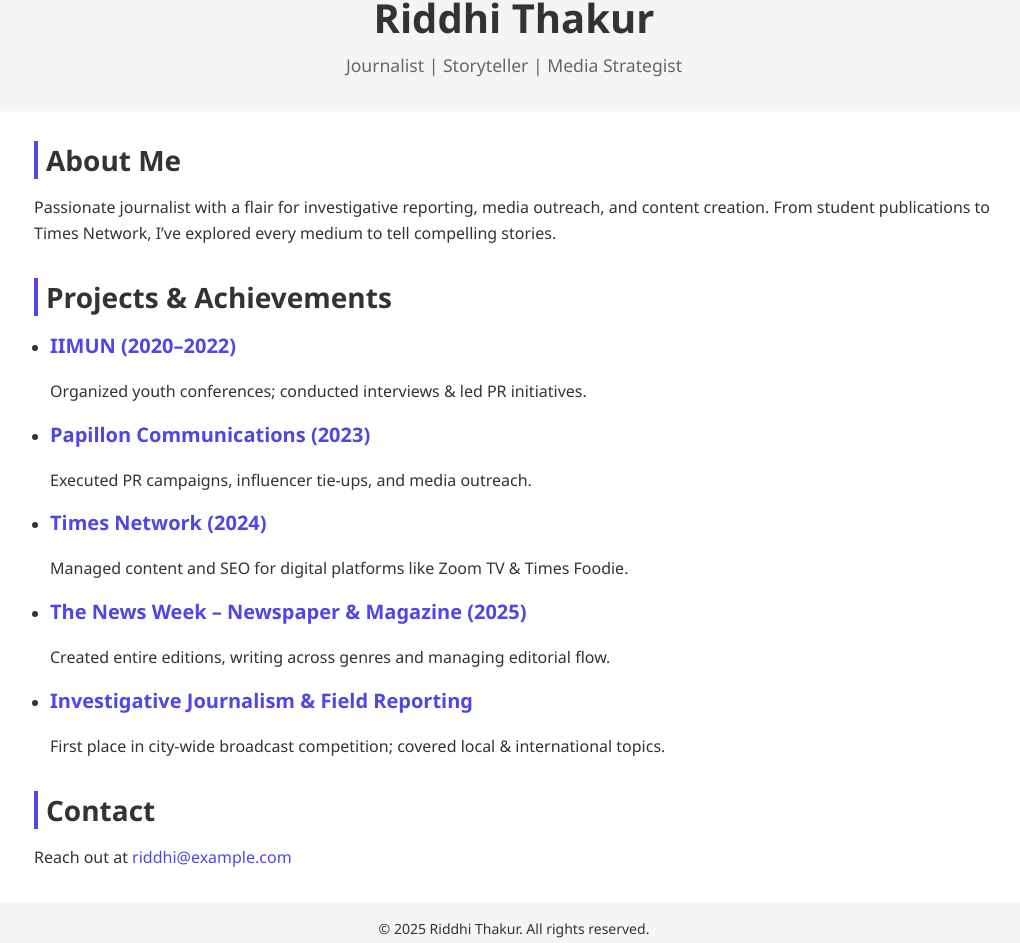
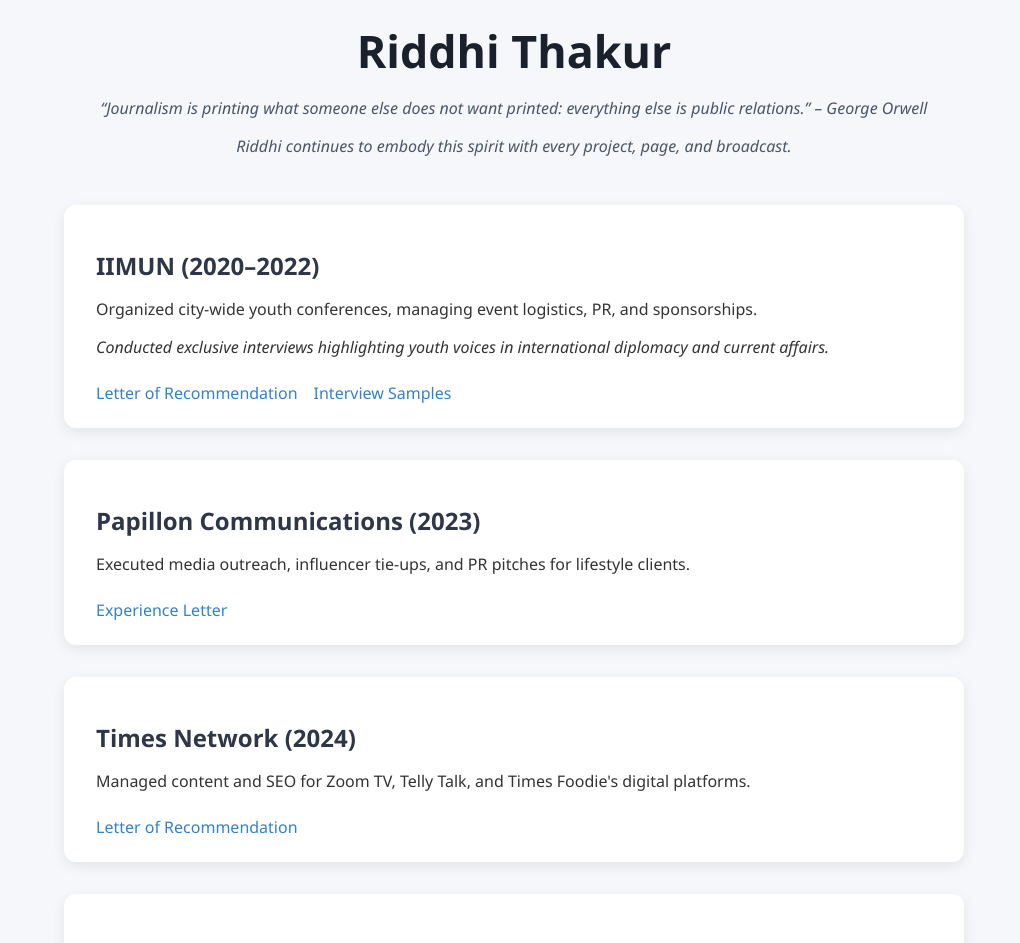
Before and after one commit to riddhiportfolio/journalism_portfolio, a React (Create React App) app in the folder journalism_portfolio/: page / in a window 1280 px wide. Shown: the part 42-985 px from the top of the page, without its empty margins (126-1146 px from the left). Built offline with nearby package versions, Linux system fonts and the light colour scheme.

Commit message:
Initial commit with React portfolio

```diff
--- a/journalism_portfolio/src/App.css
+++ b/journalism_portfolio/src/App.css
@@ -1,91 +1,72 @@
-/* index.css */
-body, html {
+body {
   margin: 0;
-  padding: 0;
   font-family: 'Segoe UI', Tahoma, Geneva, Verdana, sans-serif;
-  background-color: #fff;
+  background-color: #f5f7fa;
   color: #333;
 }
 
-.app {
-  display: flex;
-  flex-direction: column;
-  min-height: 100vh;
+.container {
+  max-width: 900px;
+  margin: 0 auto;
+  padding: 2rem 1rem;
 }
 
-.container {
-  max-width: 960px;
-  margin: 0 auto;
-  padding: 0 1rem;
+header {
+  text-align: center;
+  margin-bottom: 3rem;
 }
 
-.header {
-  background-color: #f5f5f5;
-  padding: 2rem 0;
-  text-align: center;
-  box-shadow: 0 2px 5px rgba(0,0,0,0.05);
+header h1 {
+  font-size: 2.8rem;
+  color: #1a202c;
+  margin-bottom: 0.5rem;
 }
 
-.header h1 {
-  margin: 0;
-  font-size: 2.5rem;
+header p {
+  font-style: italic;
+  color: #4a5568;
 }
 
-.header p {
-  margin: 0.5rem 0 0;
-  font-size: 1.1rem;
-  color: #666;
+section {
+  background: white;
+  border-radius: 12px;
+  padding: 1.5rem 2rem;
+  margin-bottom: 2rem;
+  box-shadow: 0 4px 14px rgba(0, 0, 0, 0.08);
+  transition: transform 0.2s ease;
 }
 
-main section {
-  margin: 2rem 0;
+section:hover {
+  transform: translateY(-2px);
 }
 
-main h2 {
-  font-size: 1.75rem;
-  margin-bottom: 1rem;
-  border-left: 4px solid #4f46e5;
-  padding-left: 0.5rem;
-}
-
-main h3 {
-  font-size: 1.25rem;
-  margin-top: 1rem;
-  color: #4f46e5;
-}
-
-main ul {
-  padding-left: 1rem;
-}
-
-main p {
-  line-height: 1.6;
+h2 {
+  color: #2d3748;
+  margin-bottom: 0.75rem;
 }
 
 a {
-  color: #4f46e5;
+  display: inline-block;
+  color: #3182ce;
   text-decoration: none;
+  margin-top: 0.5rem;
+  margin-right: 1rem;
 }
 
 a:hover {
   text-decoration: underline;
 }
 
-.footer {
-  background-color: #f5f5f5;
-  text-align: center;
-  padding: 1rem;
-  font-size: 0.875rem;
-  margin-top: auto;
+ul {
+  padding-left: 1.2rem;
 }
 
-/* Responsive tweaks */
-@media (max-width: 600px) {
-  .header h1 {
+@media (max-width: 768px) {
+  header h1 {
     font-size: 2rem;
   }
 
-  .header p, main h2, main h3 {
-    font-size: 1rem;
+  section {
+    padding: 1rem 1.25rem;
   }
 }
--- a/journalism_portfolio/src/App.js
+++ b/journalism_portfolio/src/App.js
@@ -1,69 +1,80 @@
 import React from "react";
-import { createRoot } from "react-dom/client";
-import "./index.css";
+import './App.css';
 
-function App() {
+export default function JournalismPortfolio() {
   return (
-    <div className="app">
-      <header className="header">
     <div className="container">
+      <header>
         <h1>Riddhi Thakur</h1>
-          <p>Journalist | Storyteller | Media Strategist</p>
-        </div>
+        <p>
+          <em>
+            “Journalism is printing what someone else does not want printed: everything else is public relations.” – George Orwell
+          </em>
+        </p>
+        <p>Riddhi continues to embody this spirit with every project, page, and broadcast.</p>
       </header>
 
-      <main className="container">
       <section>
-          <h2>About Me</h2>
-          <p>
-            Passionate journalist with a flair for investigative reporting, media outreach,
-            and content creation. From student publications to Times Network,
-            I’ve explored every medium to tell compelling stories.
-          </p>
+        <h2>IIMUN (2020–2022)</h2>
+        <p>Organized city-wide youth conferences, managing event logistics, PR, and sponsorships.</p>
+        <p><em>Conducted exclusive interviews highlighting youth voices in international diplomacy and current affairs.</em></p>
+        <div>
+          <a href="https://drive.google.com/file/d/1VGfP05sZPq7T5dGRjjVteagX5Tx6oMDB/view?usp=sharing">Letter of Recommendation</a>
+          <a href="https://drive.google.com/file/d/1VGfP05sZPq7T5dGRjjVteagX5Tx6oMDB/view?usp=sharing">Interview Samples</a>
+        </div>
       </section>
 
       <section>
-          <h2>Projects & Achievements</h2>
+        <h2>Papillon Communications (2023)</h2>
+        <p>Executed media outreach, influencer tie-ups, and PR pitches for lifestyle clients.</p>
+        <a href="https://drive.google.com/file/d/1cE-8qJOKtvLt_pTS8AHhugZ0AtmldlQh/view?usp=sharing">Experience Letter</a>
+      </section>
+
+      <section>
+        <h2>Times Network (2024)</h2>
+        <p>Managed content and SEO for Zoom TV, Telly Talk, and Times Foodie's digital platforms.</p>
+        <a href="https://drive.google.com/file/d/1NVnY1Vhds2aCQICWqvg9xPpWLGcVAvWD/view?usp=sharing">Letter of Recommendation</a>
+      </section>
+
+      <section>
+        <h2>Published Articles (2024)</h2>
         <ul>
           <li>
-              <h3>IIMUN (2020–2022)</h3>
-              <p>Organized youth conferences; conducted interviews & led PR initiatives.</p>
+            <a href="https://thedailygazette.substack.com/p/housewife-loses-5-lakh-in-crypto?utm_campaign=post&utm_medium=web&triedRedirect=true">
+              Housewife loses ₹5 Lakh in crypto scam
+            </a>
           </li>
           <li>
-              <h3>Papillon Communications (2023)</h3>
-              <p>Executed PR campaigns, influencer tie-ups, and media outreach.</p>
-            </li>
-            <li>
-              <h3>Times Network (2024)</h3>
-              <p>Managed content and SEO for digital platforms like Zoom TV & Times Foodie.</p>
-            </li>
-            <li>
-              <h3>The News Week – Newspaper & Magazine (2025)</h3>
-              <p>Created entire editions, writing across genres and managing editorial flow.</p>
-            </li>
-            <li>
-              <h3>Investigative Journalism & Field Reporting</h3>
-              <p>First place in city-wide broadcast competition; covered local & international topics.</p>
+            <a href="https://thedailygazette.substack.com/p/nirbhaya-squad-big-promises-little?utm_campaign=post&utm_medium=web&triedRedirect=true">
+              Nirbhaya Squad: Big Promises, Little Action
+            </a>
           </li>
         </ul>
       </section>
 
       <section>
-          <h2>Contact</h2>
-          <p>
-            Reach out at <a href="mailto:riddhi@example.com">riddhi@example.com</a>
-          </p>
+        <h2>The News Week Newspaper (2025)</h2>
+        <p>Single-handedly wrote and structured an entire front-page newspaper edition that left the campus in awe. With a blend of sharp headlines, poignant reporting, and impactful visuals, it stood out as a paragon of student journalism excellence.</p>
+        <a href="https://drive.google.com/file/d/1HcyIdNE9FuXxUUbjFKmWjCEFPWOzMeVL/view?usp=sharing">View Newspaper</a>
       </section>
-      </main>
 
-      <footer className="footer">
-        © 2025 Riddhi Thakur. All rights reserved.
-      </footer>
+      <section>
+        <h2>The News Week Magazine (2025)</h2>
+        <p>Transformed a student-run magazine into a captivating national digest of political happenings. From ideation to publication, every word reflected a sharp editorial vision that captured the pulse of the nation.</p>
+        <a href="https://drive.google.com/file/d/17lNbEwnzbylNGgcajqcrTI-W-d3cUcID/view?usp=sharing">View Magazine</a>
+      </section>
+
+      <section>
+        <h2>Investigative Journalism Competition (2025)</h2>
+        <p>Participated in a high-stakes investigative journalism competition bringing together Mumbai's top media colleges. Riddhi, with her teammate, clinched the first prize with a compelling and fearless report that stood out to the jury.</p>
+        <a href="https://drive.google.com/file/d/1ihwL7WklWQp_pfuyuRg6lo-n5w59y61I/view?usp=sharing">Watch Broadcast</a>
+      </section>
+
+      <section>
+        <h2>Field Reporting Project (2025)</h2>
+        <p>Led a dynamic college reporting team in an adrenaline-packed project that covered everything from international affairs to IPL headlines. A whirlwind of journalistic hustle wrapped into a broadcast that exemplified storytelling under pressure.</p>
+        <a href="https://drive.google.com/file/d/1ca2Ove0m7cnc5Du5Z-jKBvg7wlib4hBt/view?usp=sharing">View Coverage</a>
+      </section>
     </div>
   );
 }
-
-const container = document.getElementById("root");
-const root = createRoot(container);
-root.render(<App />);
-export default App;
```
Lines whose indentation alone changed are shown as unchanged.
